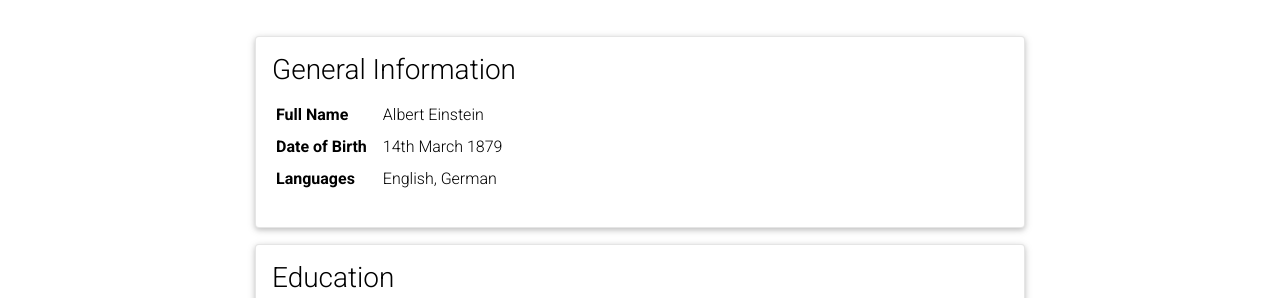
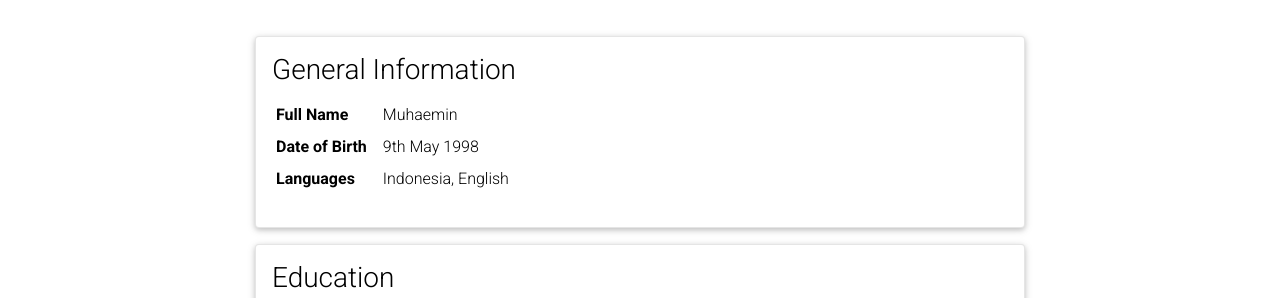
Before and after one commit to mhaemnn/muhaemin, a Jekyll site: the page built from _pages/cv.md, in a window 1280 px wide and 900 px high. Shown: the part 148-446 px from the top of the window. Built offline with Jekyll 4.4.1, drawn with Linux system fonts in a browser that asks for light colours; comment, search, counter and statistics services are not loaded; a style sheet for code colours, icons or effects is not loaded.

```diff
--- a/_data/cv.yml
+++ b/_data/cv.yml
@@ -2,11 +2,11 @@
   type: map
   contents:
     - name: Full Name
-      value: Albert Einstein
+      value: Muhaemin
     - name: Date of Birth
-      value: 14th March 1879
+      value: 9th May 1998
     - name: Languages
-      value: English, German
+      value: Indonesia, English
 
 - title: Education
   type: time_table
```
Also changed, not shown: _bibliography/papers.bib (+6 -2 lines), assets/img/publication_preview/Cyclogyro.gif, assets/img/publication_preview/Simultaneity.gif (added), assets/img/publication_preview/VW8E.gif (added), assets/img/publication_preview/expansion_engine.gif (added).
